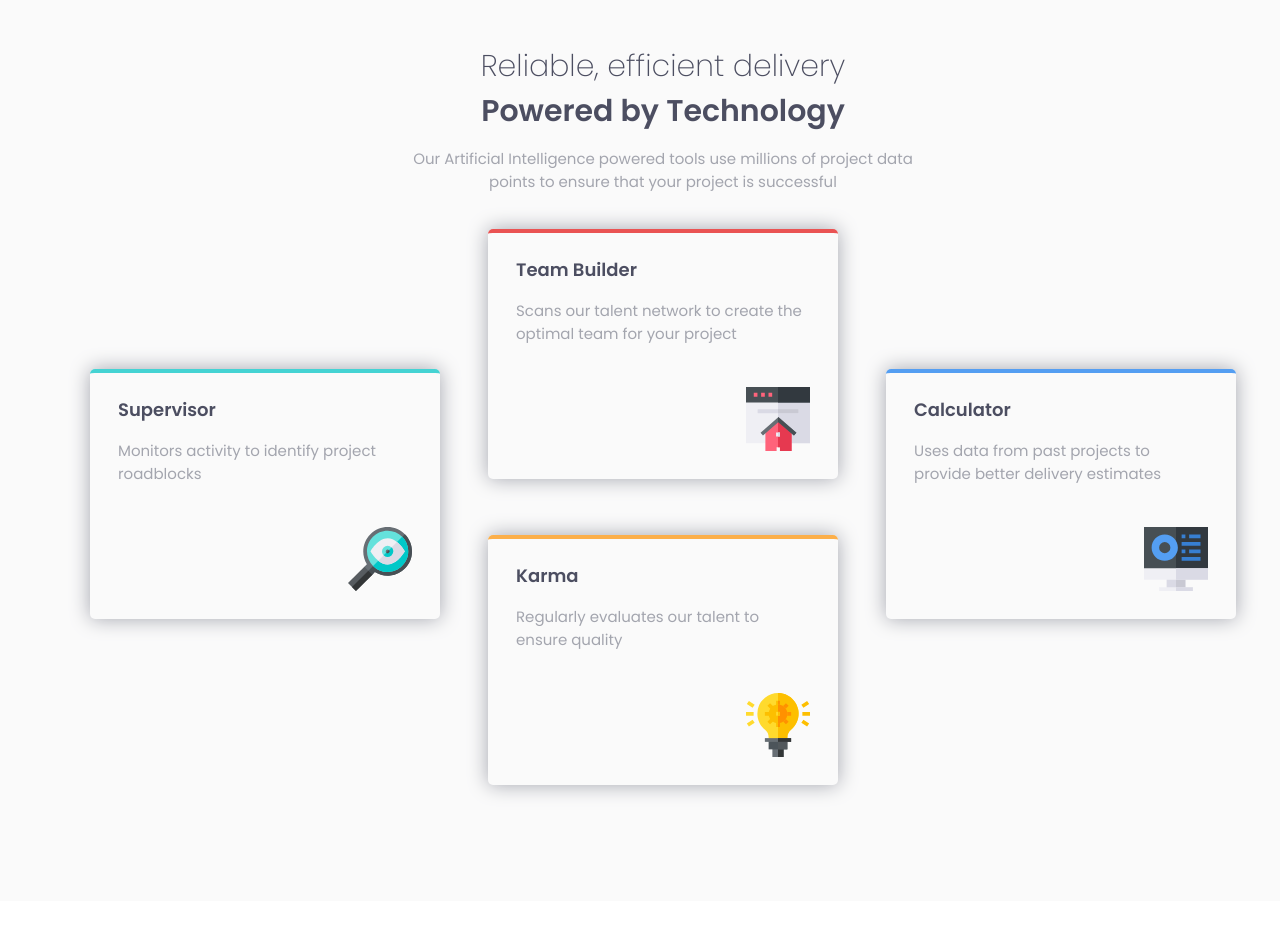
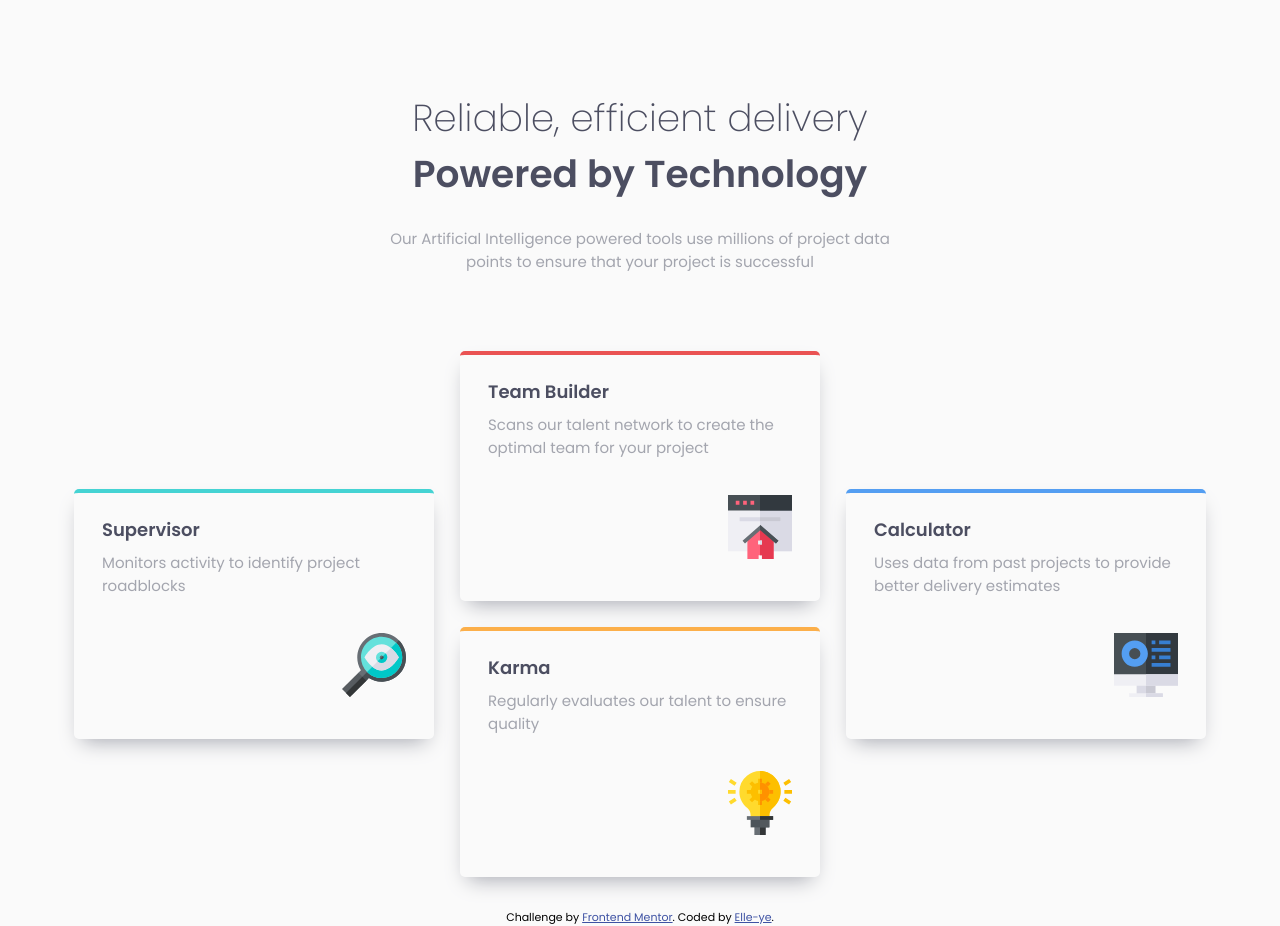
Before and after one commit to Elle-ye/four-card-feature-section, a plain HTML site: page index.html in a window 1280 px wide. Before the commit the page ends 901 px from the top, so only its background shows below. Drawn offline with Linux system fonts and the light colour scheme.

Commit message:
I'm tired

```diff
--- a/index.html
+++ b/index.html
@@ -9,6 +9,11 @@
 
   <title>Frontend Mentor | Four card feature section</title>
 
+  <!-- Feel free to remove these styles or customise in your own stylesheet 👍 -->
+  <style>
+    .attribution { font-size: 11px; text-align: center; }
+    .attribution a { color: hsl(228, 45%, 44%); }
+  </style>
 </head>
 <body>
   <main>
@@ -19,22 +24,26 @@
   to ensure that your project is successful</p>
     </header>
     <section class="container">
-      <article id="supervisor">
+      <article id="supervisor" class="box">
         <h3>Supervisor</h3>
         <p class="s-text">Monitors activity to identify project roadblocks</p>
         <img src="images/icon-supervisor.svg" alt="Supervisor">
       </article>
-      <article id="team-builder">
+
+      <div class="inner-container">
+        <article id="team-builder" class="box inner">
           <h3>Team Builder</h3>
           <p class="s-text">Scans our talent network to create the optimal team for your project</p>
           <img src="images/icon-team-builder.svg" alt="Team Builder">
         </article>
-      <article id="karma">
+        <article id="karma" class="box inner">
           <h3>Karma</h3>
           <p class="s-text">Regularly evaluates our talent to ensure quality</p>
           <img src="images/icon-karma.svg" alt="Karma">
         </article>
-      <article id="calculator">
+      </div>
+
+      <article id="calculator" class="box">
         <h3>Calculator</h3>
         <p class="s-text">Uses data from past projects to provide better delivery estimates</p>
         <img src="images/icon-calculator.svg" alt="Calculator">
@@ -42,5 +51,11 @@
     </section>
   </main>
 
+  <footer>
+    <p class="attribution">
+      Challenge by <a href="https://www.frontendmentor.io?ref=challenge" target="_blank">Frontend Mentor</a>.
+      Coded by <a href="#">Elle-ye</a>.
+    </p>
+  </footer>
 </body>
 </html>
--- a/style.scss
+++ b/style.scss
@@ -31,9 +31,8 @@ body{
 }
 
 main {
-    width: 375px;
+    width: 100%;
     padding: 90px 32px 32px 32px;
-    display: block;
     margin: auto;
     box-sizing: border-box;
 }
@@ -48,37 +47,50 @@ main {
 
 /* HEADER */
 header {
+    animation: 1.5s linear normal forwards scale-up;
+
     h1 {
-        @include fonts($f-size-150, $f-weight-200, $very-dark-blue, $poppins, center)
+        @include fonts(1.5em, $f-weight-200, $very-dark-blue, $poppins, center)
     }
     h2 {
-        @include fonts($f-size-150, $f-weight-600, $very-dark-blue, $poppins, center)
+        @include fonts(1.5em, $f-weight-600, $very-dark-blue, $poppins, center)
     }
     .p-text {
         @include fonts($f-size-100, $f-weight-400, $grayish-blue, $poppins, center);
         line-height: 1.5;
         padding-top: 26px;
         padding-bottom: 78px;
+        max-inline-size: 55ch;
+        margin: auto;
     }
 }
 
+
 /* MAIN CONTENT */
-section {
+.container {
     display: flex;
-    flex-direction: row;
     justify-content: center;
-    flex-wrap: wrap;
+    align-items: center;
+    flex-direction: column;
     gap: 26px;
-}
 
-article {
-    width: calc(375px - 64px);
-    height: 222px;
+
+// INDIVIDUAL BOXES
+    .box {
+        width: 311px;
+        box-sizing: border-box;
+        position: relative;
+        display: flex;
+        flex-direction: column;
         padding: 28px;
         border-radius: 5px;
-    margin-bottom: 26px;
-    box-sizing: border-box;
-    box-shadow: 0 0 20px $grayish-blue;
+        box-shadow: 0 10px 20px -8px $grayish-blue;
+        animation: 1.5s linear normal forwards scale-up;
+
+        &:hover {
+            cursor: pointer;
+            background-color: darken($color: $very-light-gray, $amount: 10%)
+        }
 
         h3 {
             @include fonts($f-size-250, $f-weight-600, $very-dark-blue, $poppins, left);
@@ -86,102 +98,140 @@ article {
             padding-bottom: 12px
         }
         .s-text {
-        @include fonts($f-size-200, $f-weight-400, $grayish-blue, $poppins, left);
+            @include fonts(0.8em, $f-weight-400, $grayish-blue, $poppins, left);
 
         }
         img {
             width: 57px;
             height: 57px;
             float: right;
-        padding-bottom: 28px;
             padding-top: 36px;
+            align-self: end
         }
     }
 
-#supervisor {
-    border-top: 4px solid $cyan;
-}
+    // INNER BOX FOR TEAM BUILDER AND KARMA
+    .inner-container {
+        display: flex;
+        flex-direction: column;
+        gap: 26px;
+        width: 311px;
+
 
         #team-builder {
             border-top: 4px solid $red;
+
+            &:hover {
+                background-color: lighten($color: $red, $amount: 25%);
+                transition: background-color 0.5s;
+            }
         }
 
         #karma {
             border-top: 4px solid $orange;
+            margin-bottom: 0;
+
+            &:hover {
+                background-color: lighten($color: $orange, $amount: 25%);
+                transition: background-color 0.5s;
+            }
+        }
+    }
+
+
+    #supervisor {
+        border-top: 4px solid $cyan;
+
+        &:hover {
+            background-color: lighten($color: $cyan, $amount: 25%);
+            transition: background-color 0.5s;
+        }
     }
 
     #calculator {
         border-top: 4px solid $blue;
         margin-bottom: 0;
+
+        &:hover {
+            background-color: lighten($color: $blue, $amount: 25%);
+            transition: background-color 0.5s;
+        }
+    }
 }
 
-@media (width > 40em) {
-    main{
-        width: 100%;
-        padding: 44px 44px 90px 90px;
+// KEYFRAMES
+@keyframes scale-up {
+    from {
+        transform: scale(0.8);
+        opacity: 0;
     }
-    header{
-        display: flex;
-        flex-direction: column;
-        align-items: center;
-
-        h1, h2 {
-            font-size: $f-size-300;
+    to {
+        transform: scale(1);
+        opacity: 1;
+    }
   }
 
-        .p-text {
-            max-inline-size: 55ch;
-            text-align: center;
-            padding-top: 14px;
-            padding-bottom: 36px;
+// MEDIA QUERY - Screens bigger than 45em (720px)
+
+@media(width > 45em) {
+    header {
+        h1 {
+            font-size: 2.5em;
+        }
+
+        h2 {
+            font-size: 2.5em;
         }
     }
-    section {
-        display: grid;
-        grid-template-areas:
-            "supervisor   team    calculator"
-            ".            karma   .";
-        gap: 30px;
-        justify-content: space-between;
+    .container {
+        flex-flow: row wrap;
 
-        article {
-            width: 350px;
+        .box {
+            flex-grow: 1;
             height: 250px;
-            box-sizing: border-box;
 
-            h3 {
-                padding-bottom: 20px;
+            .s-text {
+                font-size: $f-size-100;
             }
 
             img {
                 width: 64px;
                 height: 64px;
-                padding-top: 42px;
+            }
         }
 
-            .s-text {
-                font-size: $f-size-100;
+        .inner-container {
+            width: auto;
+            flex-direction: row;
+            order: 2;
+            flex-grow: 1;
+
+            .inner {
+                width: 100%;
             }
         }
-        #supervisor{
-            grid-area: supervisor;
-            margin-top: 140px;
     }
-        #team-builder {
-            grid-area: team;
 }
-        #karma {
-            grid-area: karma;
-            margin-top: -140px;
+
+
+// MEDIA QUERY - Screens bigger than 69em (1104px)
+@media (width >= 69em) {
+
+    .container {
+        flex-direction: row;
+
+        .box {
+            max-width: 360px;
         }
+
         #calculator {
-            grid-area: calculator;
-            margin-bottom: 0;
-            margin-top: 140px;
+            order: 2;
+        }
+
+            .inner-container {
+                flex-direction: column;
+                max-width: 360px;
+            }
     }
 
 }
-    section :first-child {
-        align-self:auto;
-    }
-}
```
Also changed, not shown: style.css, 1 other file. Lines whose indentation alone changed are shown as unchanged.
